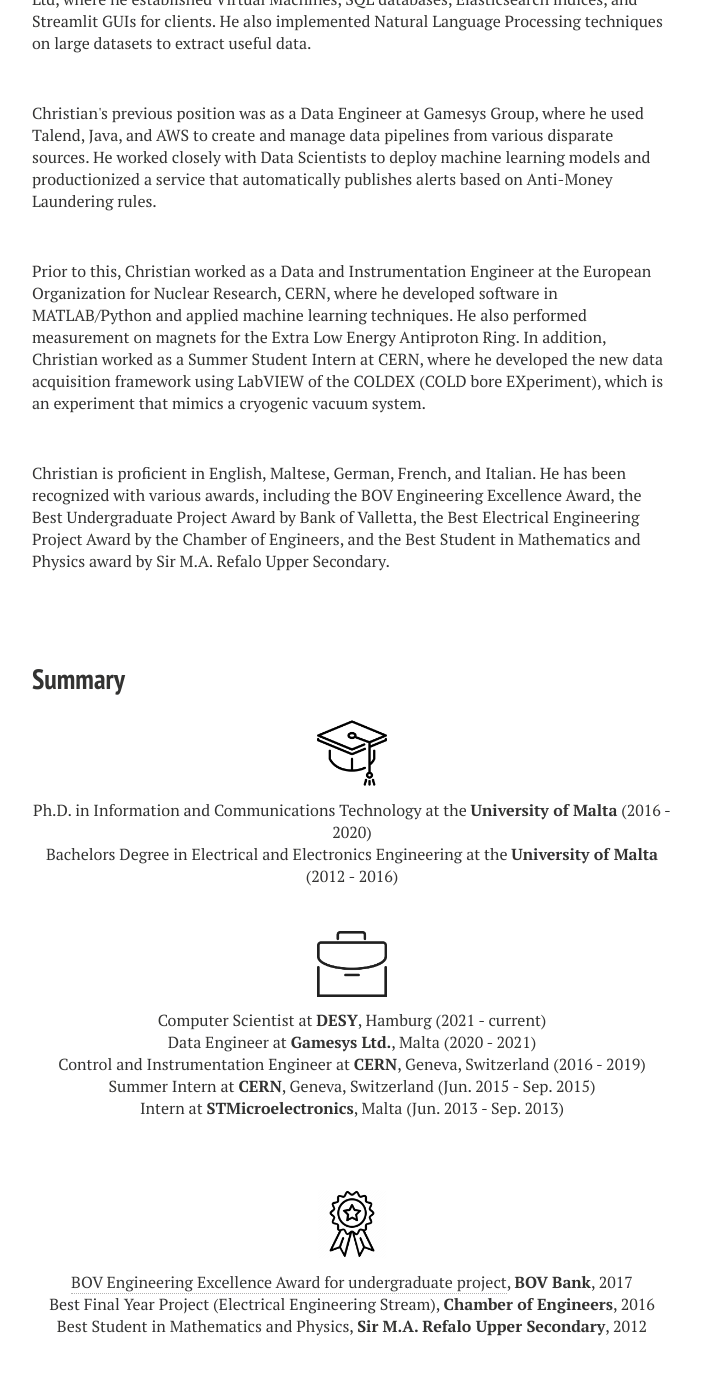
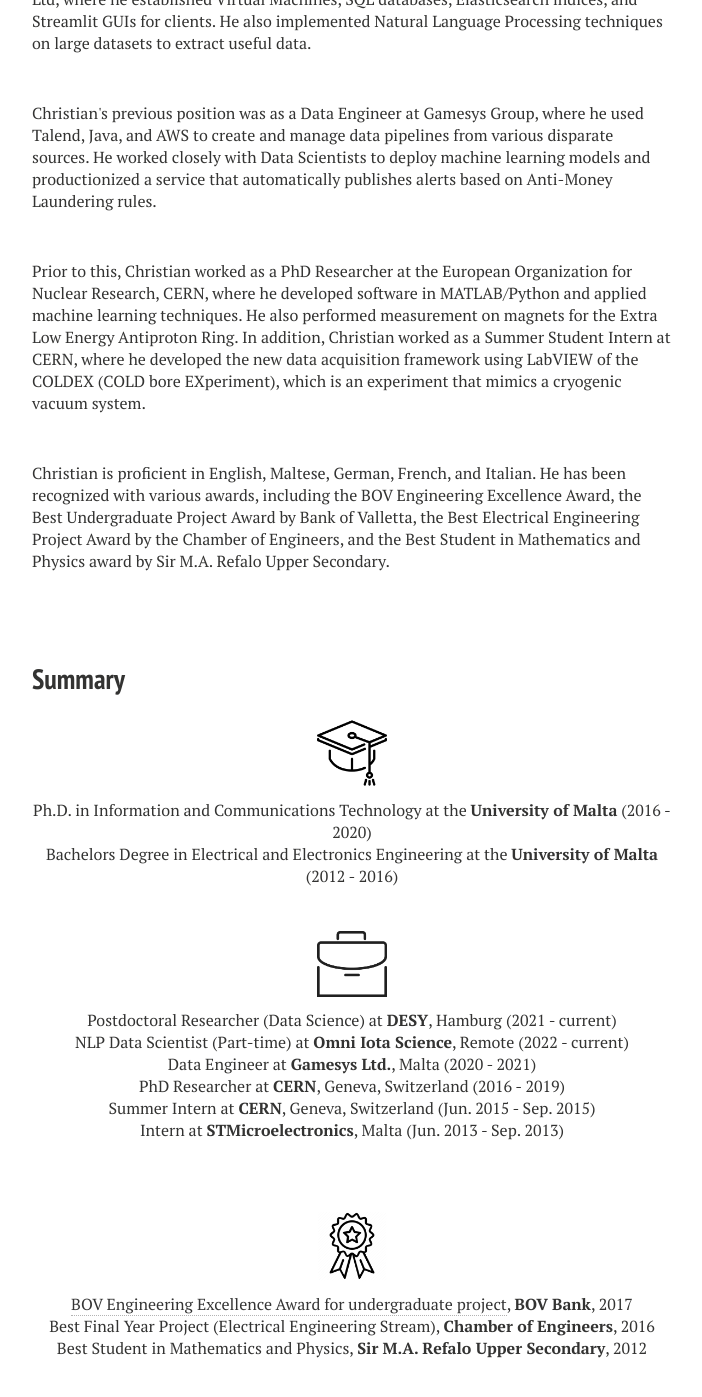
Before and after one commit to cgre23/cgre23.github.io, a Jekyll site: the page built from cv.md, in a window 1280 px wide and 1400 px high, scrolled down 621 px. Shown: the top 1397 px of the window, without its empty margins (288-990 px from the left). Built offline with Jekyll 4.4.1, drawn with Linux system fonts in a browser that asks for light colours; nearby versions of some CDN libraries.

Commit message:
Update cv.html

```diff
--- a/_layouts/cv.html
+++ b/_layouts/cv.html
@@ -56,7 +56,7 @@
     <br>
     <p>Christian's previous position was as a Data Engineer at Gamesys Group, where he used Talend, Java, and AWS to create and manage data pipelines from various disparate sources. He worked closely with Data Scientists to deploy machine learning models and productionized a service that automatically publishes alerts based on Anti-Money Laundering rules.</p>
     <br>
-    <p>Prior to this, Christian worked as a Data and Instrumentation Engineer at the European Organization for Nuclear Research, CERN, where he developed software in MATLAB/Python and applied machine learning techniques. He also performed measurement on magnets for the Extra Low Energy Antiproton Ring. In addition, Christian worked as a Summer Student Intern at CERN, where he developed the new data acquisition framework using LabVIEW of the COLDEX (COLD bore EXperiment), which is an experiment that mimics a cryogenic vacuum system.</p>
+    <p>Prior to this, Christian worked as a PhD Researcher at the European Organization for Nuclear Research, CERN, where he developed software in MATLAB/Python and applied machine learning techniques. He also performed measurement on magnets for the Extra Low Energy Antiproton Ring. In addition, Christian worked as a Summer Student Intern at CERN, where he developed the new data acquisition framework using LabVIEW of the COLDEX (COLD bore EXperiment), which is an experiment that mimics a cryogenic vacuum system.</p>
     <br>
     <p>Christian is proficient in English, Maltese, German, French, and Italian. He has been recognized with various awards, including the BOV Engineering Excellence Award, the Best Undergraduate Project Award by Bank of Valletta, the Best Electrical Engineering Project Award by the Chamber of Engineers, and the Best Student in Mathematics and Physics award by Sir M.A. Refalo Upper Secondary.</p>
     <br> <br>
@@ -68,9 +68,10 @@
     <p align="center"></p> <br> <br>
 
     <p align="center" class=bottom-small><img src="{{ site.url }}/images/CV/business.png" alt="Work Experience" width="70" height="70"></p>
-    <p align="center"> Computer Scientist at <b>DESY</b>, Hamburg (2021 - current)</p>
+    <p align="center"> Postdoctoral Researcher (Data Science) at <b>DESY</b>, Hamburg (2021 - current)</p>
+    <p align="center"> NLP Data Scientist (Part-time) at <b>Omni Iota Science</b>, Remote (2022 - current)</p>
     <p align="center"> Data Engineer at <b>Gamesys Ltd.</b>, Malta (2020 - 2021)</p>
-    <p align="center"> Control and Instrumentation Engineer at <b>CERN</b>, Geneva, Switzerland (2016 - 2019)</p>
+    <p align="center"> PhD Researcher at <b>CERN</b>, Geneva, Switzerland (2016 - 2019)</p>
     <p align="center"> Summer Intern at <b>CERN</b>, Geneva, Switzerland (Jun. 2015 - Sep. 2015)</p>
     <p align="center"> Intern at <b>STMicroelectronics</b>, Malta (Jun. 2013 - Sep. 2013)</p> <br> <br>
 
```
